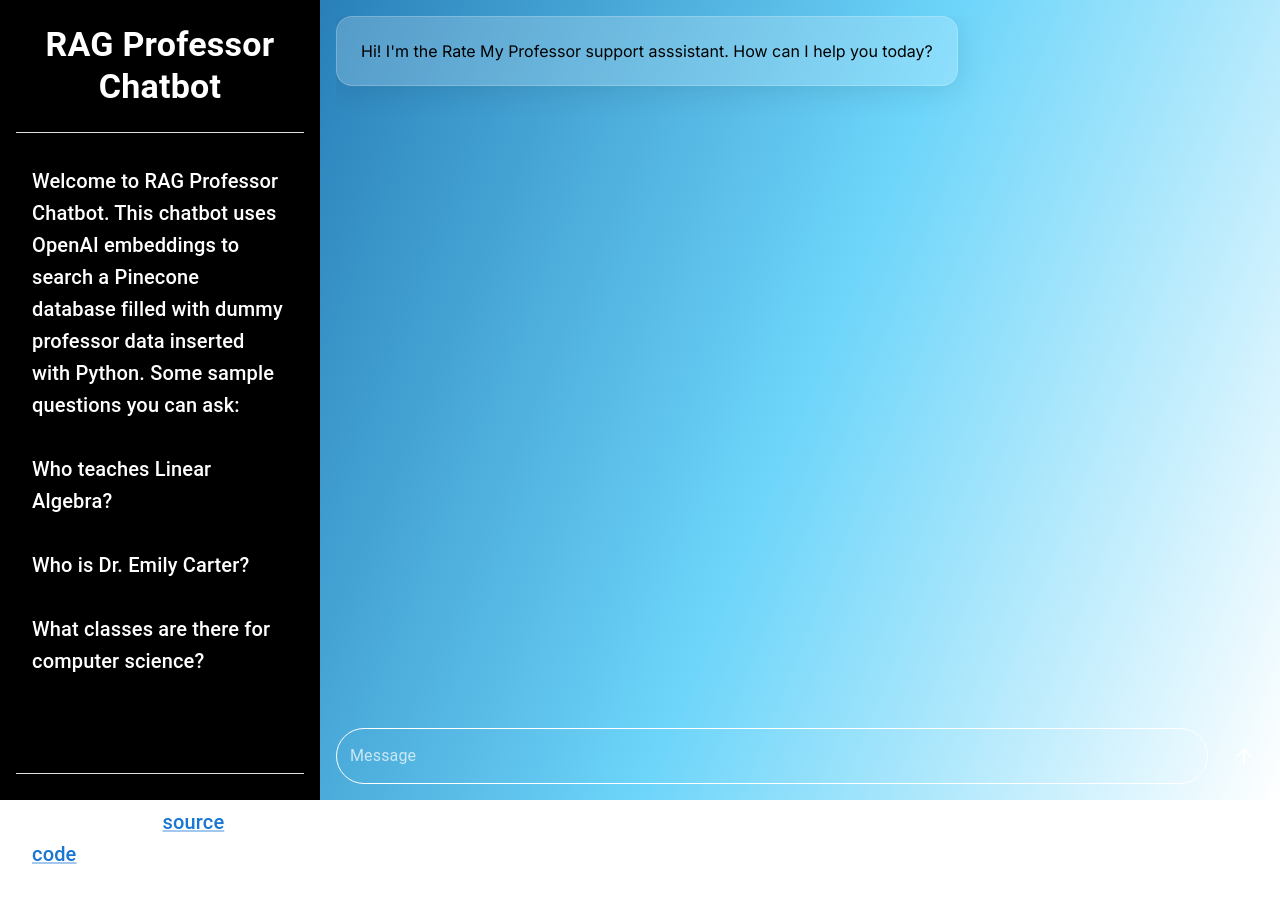
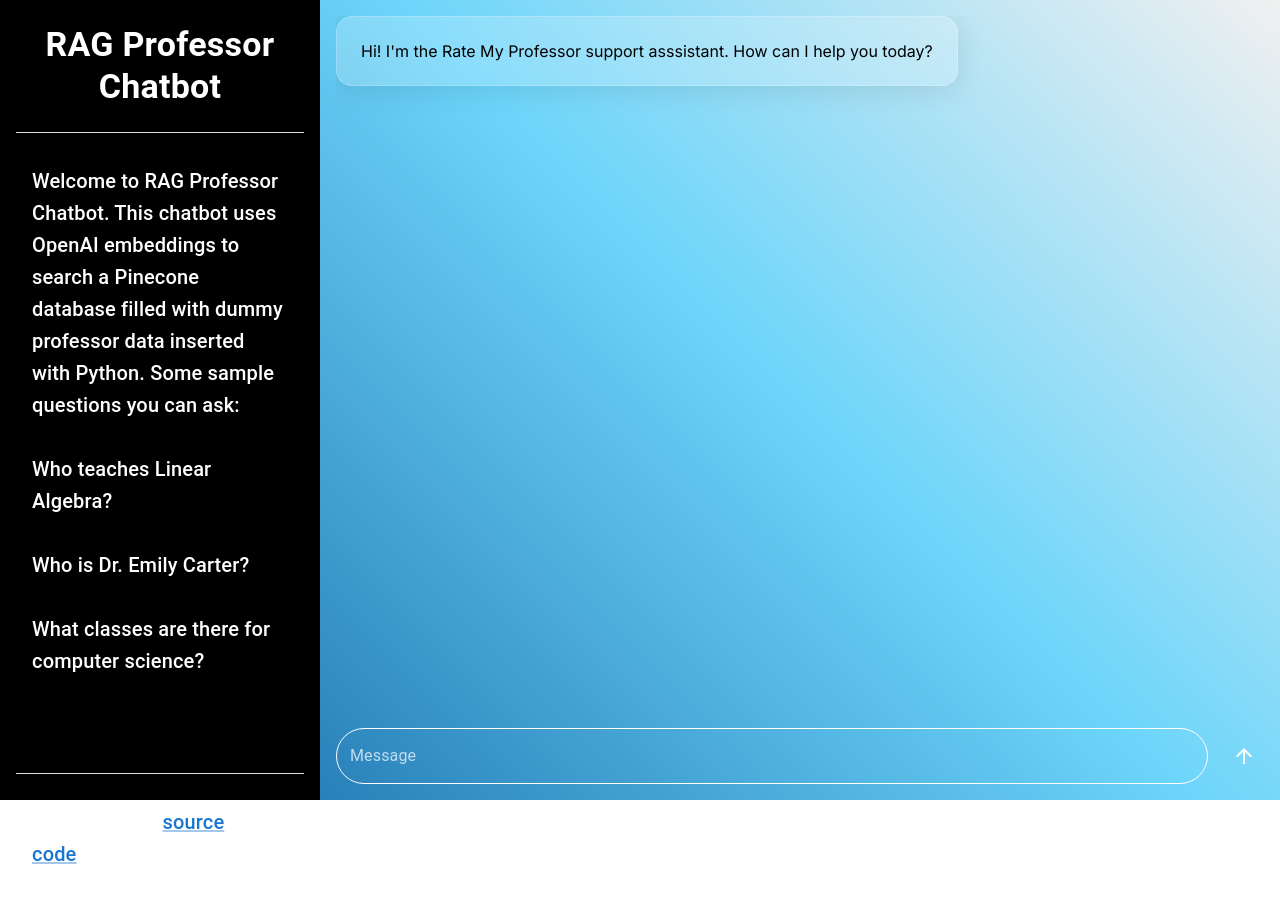
Before and after one commit to johnsonhsiung/RateMyProf, a Next.js app: page / in a window 1280 px wide. Built offline with nearby package versions, Linux system fonts and the light colour scheme.

Commit message:
tweak bg color

```diff
--- a/app/page.js
+++ b/app/page.js
@@ -174,7 +174,7 @@
         sx={{
           background: "rgb(0,0,0)",
           background:
-            "linear-gradient(112deg, #2980b9 0%, #6dd5fa 50%, #ffffff 100%)",
+            "linear-gradient(45deg, #2980b9 0%, #6dd5fa 50%, #f0f0f0 100%)",
 
 
         }}
```
